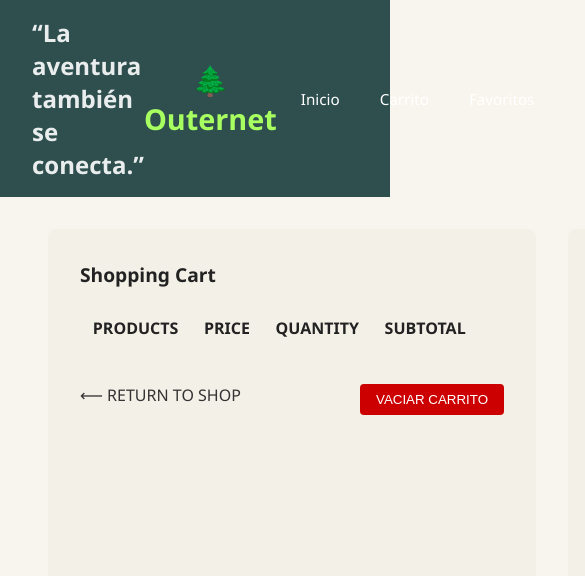
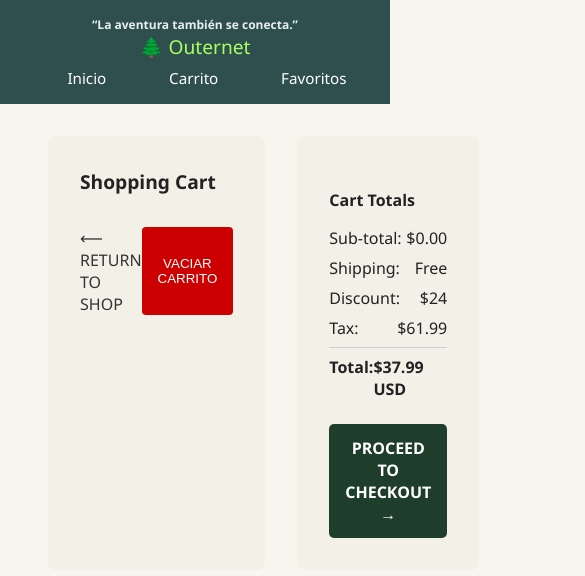
Before and after one commit to Alejoram2505/E-commerce, a React (Vite) app: page /carrito in a window 390 px wide. Shown: the top 576 px of the page, 585 px wide, since content can reach past the window. Built offline with nearby package versions, Linux system fonts and the light colour scheme.

Commit message:
se solucionaron problkemas con la vista pocket

```diff
--- a/src/styles/Cart.css
+++ b/src/styles/Cart.css
@@ -133,3 +133,29 @@
   font-weight: bold;
   text-align: center;
 }
+
+
+@media (max-width: 768px) {
+  .cart-table table,
+  .cart-table thead {
+    display: none;
+  }
+
+  .cart-table tbody {
+    display: flex;
+    flex-direction: column;
+    gap: 1rem;
+  }
+
+  .cart-table tr {
+    display: flex;
+    flex-direction: column;
+    padding: 1rem;
+    border: 1px solid #ddd;
+  }
+
+  .qty-buttons button {
+    padding: 0.4rem 0.8rem;
+    font-size: 1.2rem;
+  }
+}
--- a/src/styles/header.css
+++ b/src/styles/header.css
@@ -40,3 +40,27 @@
   font-weight: bold;
   color: #a8ff60
 }
+
+
+.header-center {
+  font-size: 1.2rem;
+  font-weight: 500;
+}
+
+  @media (max-width: 768px) {
+  .header {
+    flex-direction: column;
+    align-items: flex-start;
+  }
+
+  .header-left:first-child {
+    font-size: 0.75rem;
+  }
+
+  .header-links {
+    width: 100%;
+    justify-content: space-around;
+    font-size: 0.9rem;
+    margin-top: 0.5rem;
+  }
+}
```
